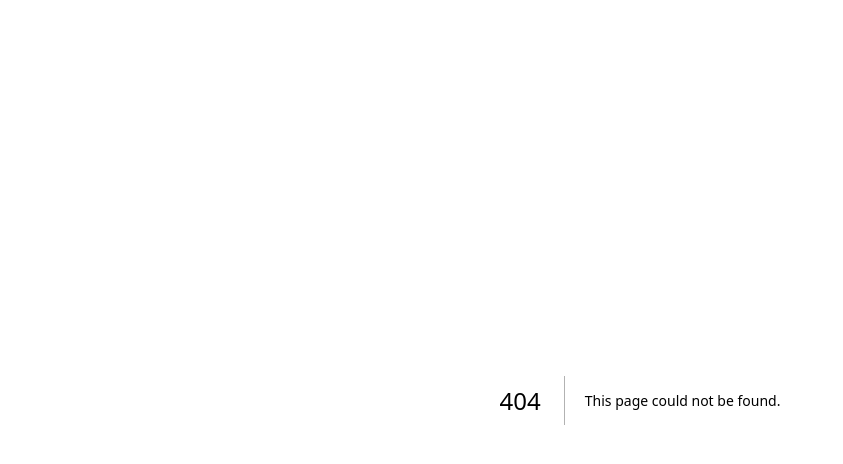
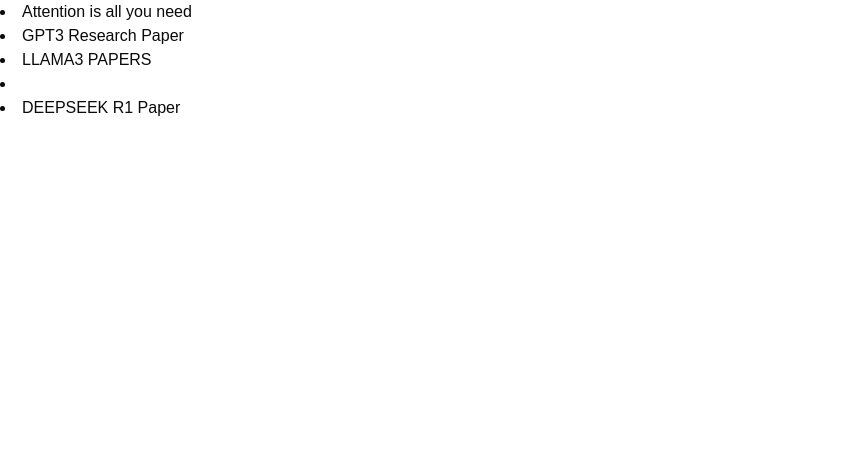
Before and after one commit to maskjelly/whiteye.in, a Next.js app: page /read in a window 1280 px wide. Before the commit this address had no page. Shown: the top 464 px of the page, without its empty margins (0-843 px from the left). Built offline with nearby package versions, Linux system fonts and the light colour scheme.

Commit message:
new reading page im working to help new people get into ai and infra development

```diff
--- /dev/null
+++ b/app/read/page.tsx
@@ -0,0 +1,23 @@
+import { link } from "fs";
+
+export default function READ(){
+    return (
+        <div>
+            <li>
+                Attention is all you need
+            </li>
+            <li>
+                GPT3 Research Paper
+            </li>
+            <li>
+                LLAMA3 PAPERS
+            </li>
+            <li>
+
+            </li>
+            <li>
+                DEEPSEEK R1 Paper
+            </li>
+        </div>
+    )
+}
```
